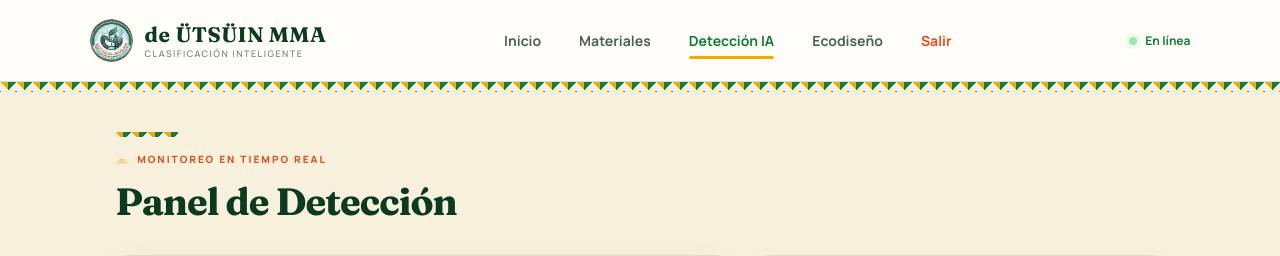
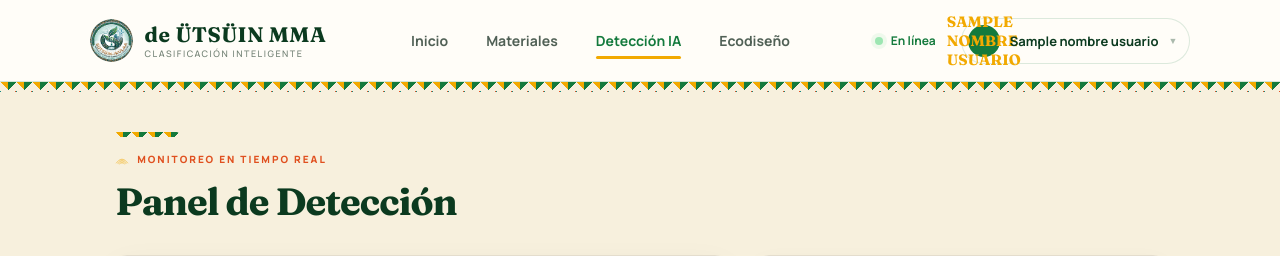
Before and after one commit to maelxo69/clasificador, a Flask app: template templates/deteccion.html in a window 1280 px wide. Shown: the top 256 px of the page. Run offline with Flask 3, Linux system fonts and the light colour scheme; the template is opened without the code that fills it: most values are stand-ins (such as "Sample title", 1, 10 or a date in 2020).

Commit message:
funcionamiento del modulo de deteccion con camara, mejora del detectar,py y actualizacion del app .py para funcionamiento de camara

```diff
--- a/app.py
+++ b/app.py
@@ -1,9 +1,16 @@
-from flask import Flask, render_template, request, redirect, url_for, session
+from flask import Flask, Response, render_template, request, redirect, url_for, session
 from flask_sqlalchemy import SQLAlchemy
+from ultralytics import YOLO
+import cv2
 from werkzeug.security import generate_password_hash, check_password_hash
 
 app = Flask(__name__)
 app.secret_key = 'clave_secreta_maqueta_utsui'
+
+# Carga de modelo
+ruta_modelo = 'runs/detect/modelo_plasticos-5/weights/best.pt'
+model = YOLO(ruta_modelo)
+print("Clases reconocidas por el modelo:", model.names)
 
 # Configuración de la Base de Datos SQLite local
 app.config['SQLALCHEMY_DATABASE_URI'] = 'sqlite:///usuarios.db'
@@ -40,7 +47,6 @@ def login():
         if user and check_password_hash(user.password, pass_input):
             session['logged_in'] = True
             session['user'] = user.username
-
             return redirect(url_for('inicio'))
         else:
             error = "Usuario o contraseña incorrectos"
@@ -71,6 +77,7 @@ def register():
 def logout():
     session.clear() # Borra toda la sesión por completo
     return redirect(url_for('login'))
+
 # ================= RUTAS PRINCIPALES (PROTEGIDAS) =================
 
 @app.route("/")
@@ -78,31 +85,76 @@ def inicio():
     if not session.get('logged_in'):
         return redirect(url_for('login'))
 
-    # Recuperamos el nombre del usuario de la sesión (o usamos un valor por defecto si no existe)
-    nombre_usuario = session.get('user_name', 'Usuario')
-
-    # Se lo enviamos a la plantilla inicio.html
+    nombre_usuario = session.get('user', 'Usuario')
     return render_template("inicio.html", nombre_usuario=nombre_usuario)
 
 @app.route("/materiales")
 def materiales():
     if not session.get('logged_in'):
         return redirect(url_for('login'))
-    return render_template("materiales.html")
+
+    nombre_usuario = session.get('user', 'Usuario')
+    return render_template("materiales.html", nombre_usuario=nombre_usuario)
 
 @app.route("/deteccion")
 def deteccion():
     if not session.get('logged_in'):
         return redirect(url_for('login'))
-    return render_template("deteccion.html")
 
+    nombre_usuario = session.get('user', 'Usuario')
+    return render_template("deteccion.html", nombre_usuario=nombre_usuario)
 
 @app.route("/ecodiseno")
 def ecodiseno():
     if not session.get('logged_in'):
         return redirect(url_for('login'))
-    return render_template("ecodiseno.html")
 
-    # host='0.0.0.0' permite que cualquier dispositivo en tu Wi-Fi acceda a la página
+    nombre_usuario = session.get('user', 'Usuario')
+    return render_template("ecodiseno.html", nombre_usuario=nombre_usuario)
+
+
+# ================= CÁMARA E IA =================
+
+def generar_frames():
+    URL_CAMARA = 'http://192.168.1.85:4747/video'
+
+    while True:
+        cap = cv2.VideoCapture(URL_CAMARA)
+
+        while cap.isOpened():
+            success, frame = cap.read()
+            if not success:
+                break
+            else:
+                # Procesar el frame con tu modelo best.pt con imgsz=1280 y conf ajustada
+                resultados = model(frame, conf=0.60, imgsz=600)
+
+                # Imprimir en consola lo que va detectando
+                for r in resultados:
+                    for box in r.boxes:
+                        cls_id = int(box.cls[0].item())
+                        nombre_detectado = model.names[cls_id]
+                        confianza = float(box.conf[0].item()) * 100
+                        print(f"Objeto: {nombre_detectado} | Confianza: {confianza:.1f}%")
+
+                # Dibujar las cajas sobre el frame
+                frame_procesado = resultados[0].plot()
+
+                # Codificar la imagen para enviarla a la web
+                ret, buffer = cv2.imencode('.jpg', frame_procesado)
+                frame_final = buffer.tobytes()
+
+                yield (b'--frame\r\n'
+                       b'Content-Type: image/jpeg\r\n\r\n' + frame_final + b'\r\n')
+
+        cap.release()
+        cv2.waitKey(1000) # Espera 1 segundo y reintenta conectar si se cae el stream
+
+@app.route('/video_feed')
+def video_feed():
+    return Response(generar_frames(), mimetype='multipart/x-mixed-replace; boundary=frame')
+
+
+# ================= INICIO DEL SERVIDOR =================
 if __name__ == "__main__":
     app.run(host='0.0.0.0', port=5000, debug=True)
--- a/templates/deteccion.html
+++ b/templates/deteccion.html
@@ -29,12 +29,34 @@
             <a href="/materiales">Materiales</a>
             <a href="/deteccion" class="active">Detección IA</a>
             <a href="/ecodiseno">Ecodiseño</a>
-                    <a href="/logout" style="color: var(--terracota);">Salir</a>
         </nav>
 
+        <div class="navbar-right">
             <div class="status">
                 <span class="status-dot blink"></span>
                 En línea
+            </div>
+
+            <div class="user-dropdown">
+                <div class="user-trigger">
+                    <div class="user-avatar">{{ nombre_usuario[0] | upper }}</div>
+                    <span class="user-name">{{ nombre_usuario }}</span>
+                    <span class="chevron">▼</span>
+                </div>
+
+                <div class="dropdown-menu">
+                    <div class="dropdown-header">
+                        <strong>{{ nombre_usuario }}</strong>
+                        <small>Sistema activo</small>
+                    </div>
+                    <div class="dropdown-divider"></div>
+                    <a href="/configuracion" class="dropdown-item">Configuración</a>
+                    <a href="/logout" class="dropdown-item logout-btn">
+                        <span>Cerrar sesión</span>
+                        <span class="logout-icon">→</span>
+                    </a>
+                </div>
+            </div>
         </div>
     </header>
 
@@ -50,18 +72,18 @@
 
         <section class="dashboard-grid">
 
-            <!-- ====== CÁMARA (ESP32-CAM) ====== -->
+            <!-- ====== CÁMARA ====== -->
             <div class="video-section">
-                <div class="video-frame">
-                    <!-- Aquí irá el stream real de la cámara más adelante -->
-                    <div class="video-placeholder">
-                        <span class="cam-icon">📷</span>
-                        <p>Esperando conexión con ESP32-CAM...</p>
-                    </div>
+                <div class="video-frame" style="position: relative; overflow: hidden; background: #000; border-radius: 12px; display: flex; justify-content: center; align-items: center; min-height: 400px;">
+
+                    <!-- Transmisión en vivo desde la ruta de Flask -->
+                    <img src="{{ url_for('video_feed') }}" alt="Transmisión en vivo ÜTSÜIN MMA" style="width: 100%; height: 100%; object-fit: cover;">
+
                     <div class="scan-line-vertical"></div>
                 </div>
+
                 <div class="video-footer">
-                    <span>SEÑAL WI-FI: <strong>ESTABLE</strong></span>
+                    <span>SEÑAL: <strong>ESTABLE</strong></span>
                     <span>MOTOR: <strong style="color: var(--terracota);">APAGADO</strong></span>
                 </div>
             </div>
@@ -104,8 +126,6 @@
                     <h3>Historial Reciente</h3>
                     <ul class="history-list" id="ui-history">
                         <li class="history-empty">No hay detecciones en esta sesión.</li>
-                        </li>
-                        -->
                     </ul>
                 </div>
 
```
Also changed, not shown: pruebas/detectar.py (+21 -18 lines), pruebas/imagen.jpg (deleted), pruebas/nana.jpeg (added), pruebas/nana1.jpeg (added), pruebas/prubea_1.jpeg (added), pruebas/prueba_2.jpeg (added), pruebas/prueba_3.jpeg (added), runs/detect/predict-10/prueba_3.jpg (added), runs/detect/predict-11/prueba_2.jpg (added), runs/detect/predict-12/nana.jpg (added), runs/detect/predict-13/nana1.jpg (added), runs/detect/predict-14/nana1.jpg (added), runs/detect/predict-15/test1.jpg (added), runs/detect/predict-8/prueba_2.jpg (added), 1 more files. Lines whose indentation alone changed are shown as unchanged.
